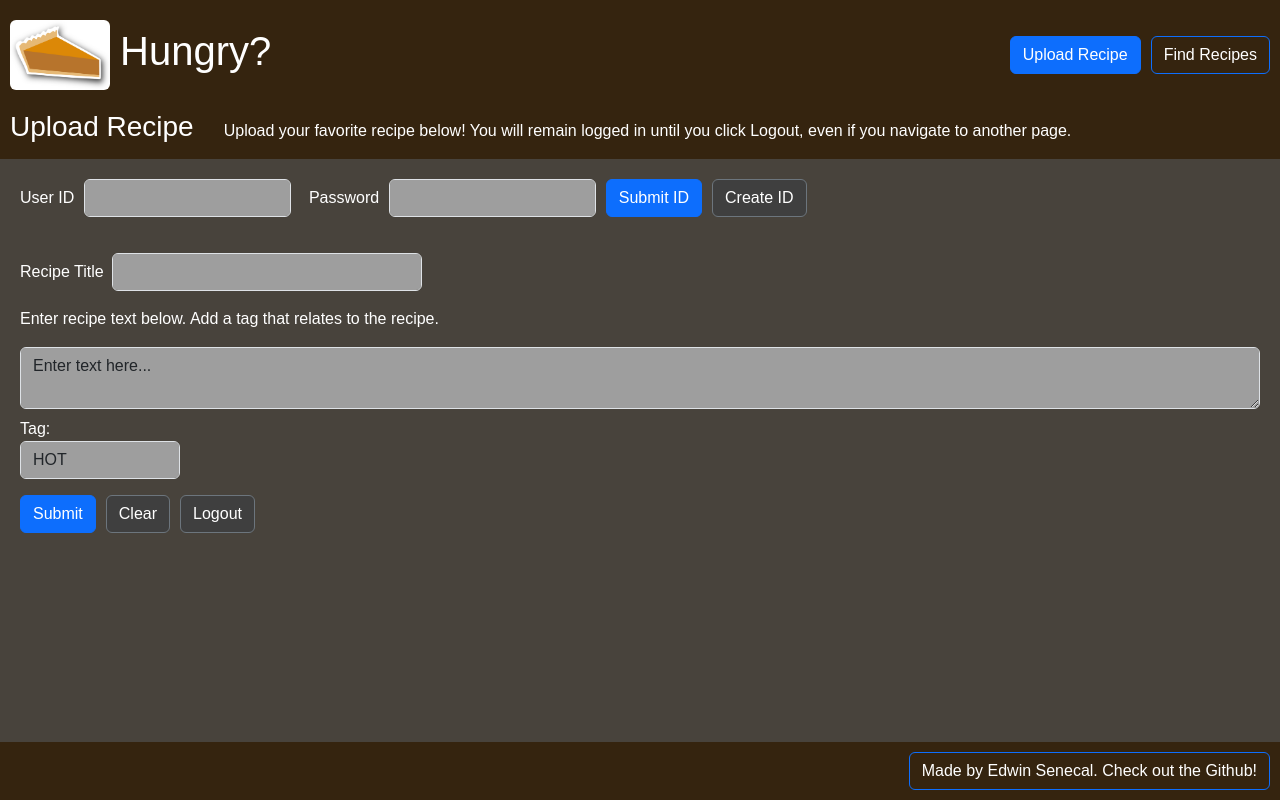
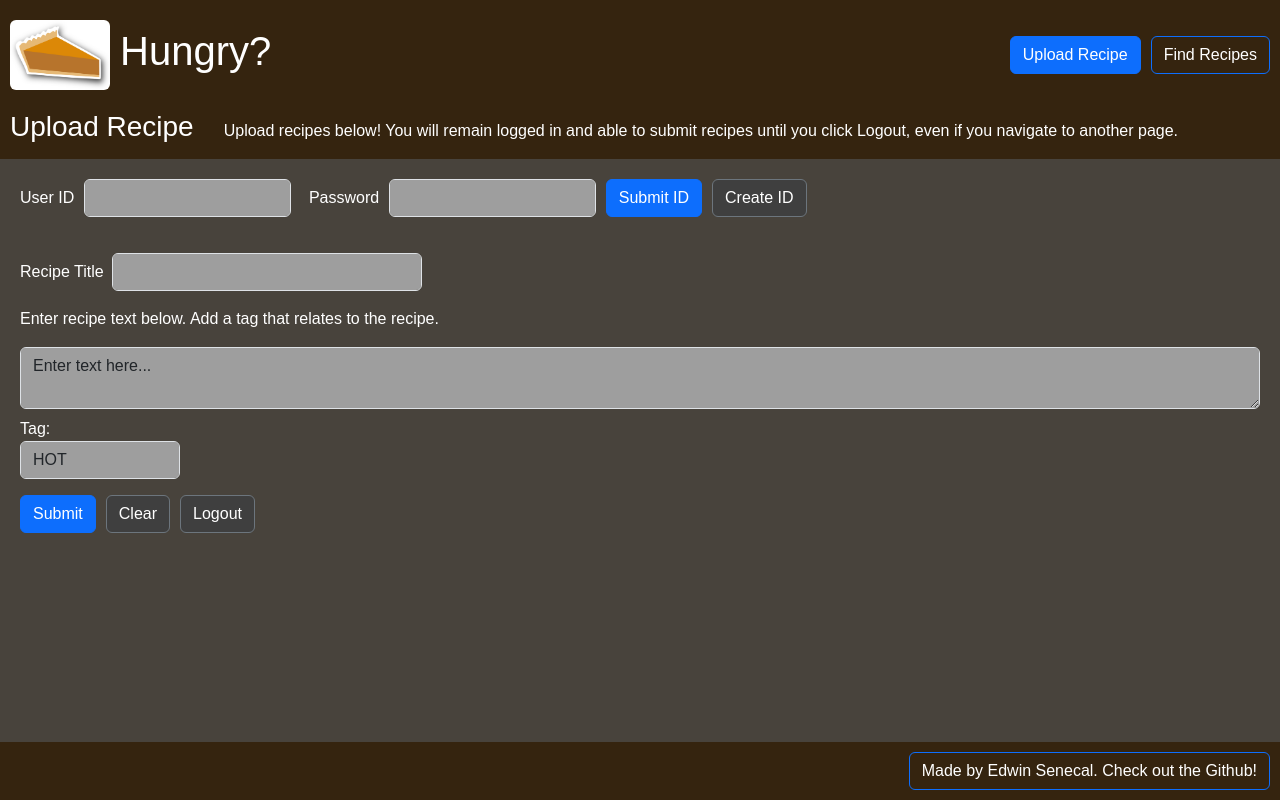
Before and after one commit to esenecal/startup, a React (Vite) app: page / in a window 1280 px wide. Built offline with nearby package versions, Linux system fonts and the light colour scheme.

Commit message:
Updated README and some description text.

```diff
--- a/src/find/find.jsx
+++ b/src/find/find.jsx
@@ -196,7 +196,7 @@ export function Find() {
             <header>
                 <div id="header-text">
                     <h3>Find</h3>
-                    <p>Select a tag to randomly search by or a random food.</p>
+                    <p>Select a tag to randomly search for recipes or a random food.</p>
                 </div>
             </header>
 
--- a/src/upload/upload.jsx
+++ b/src/upload/upload.jsx
@@ -136,7 +136,7 @@ export function Upload() {
 
                 <div id="header-text">
                     <h3>Upload Recipe</h3>
-                    <p>Upload your favorite recipe below! You will remain logged in until you click Logout, even if you navigate to another page.</p>
+                    <p>Upload recipes below! You will remain logged in and able to submit recipes until you click Logout, even if you navigate to another page.</p>
                 </div>
 
             </header>
```
Also changed, not shown: 1 other file (tests, documents, lock files or other folders).
